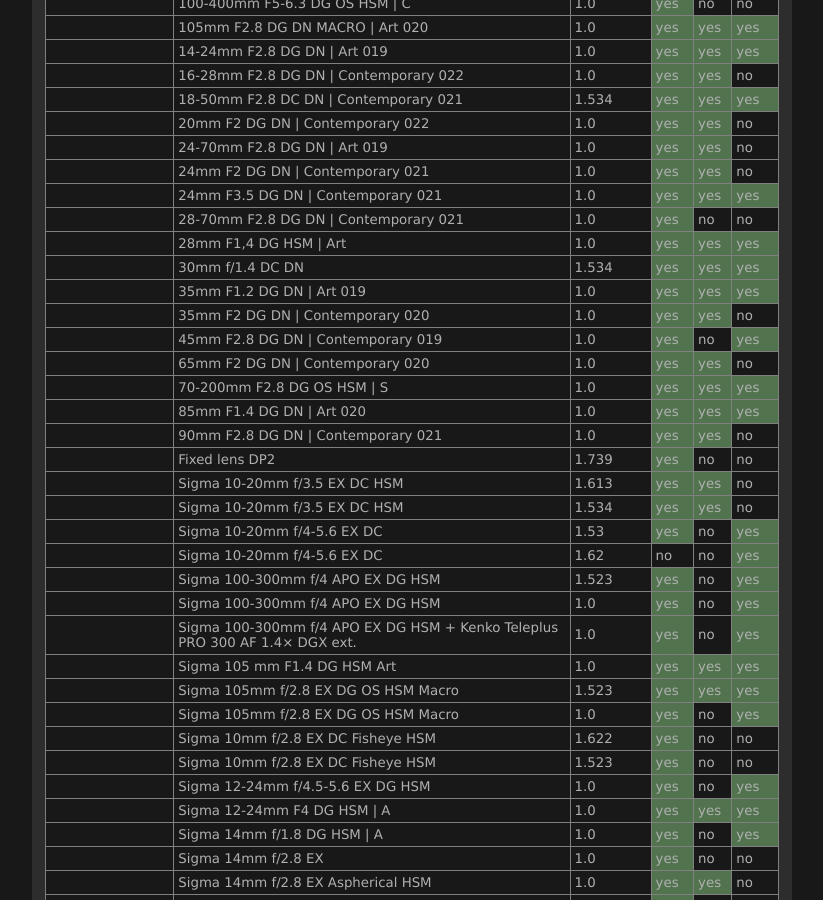
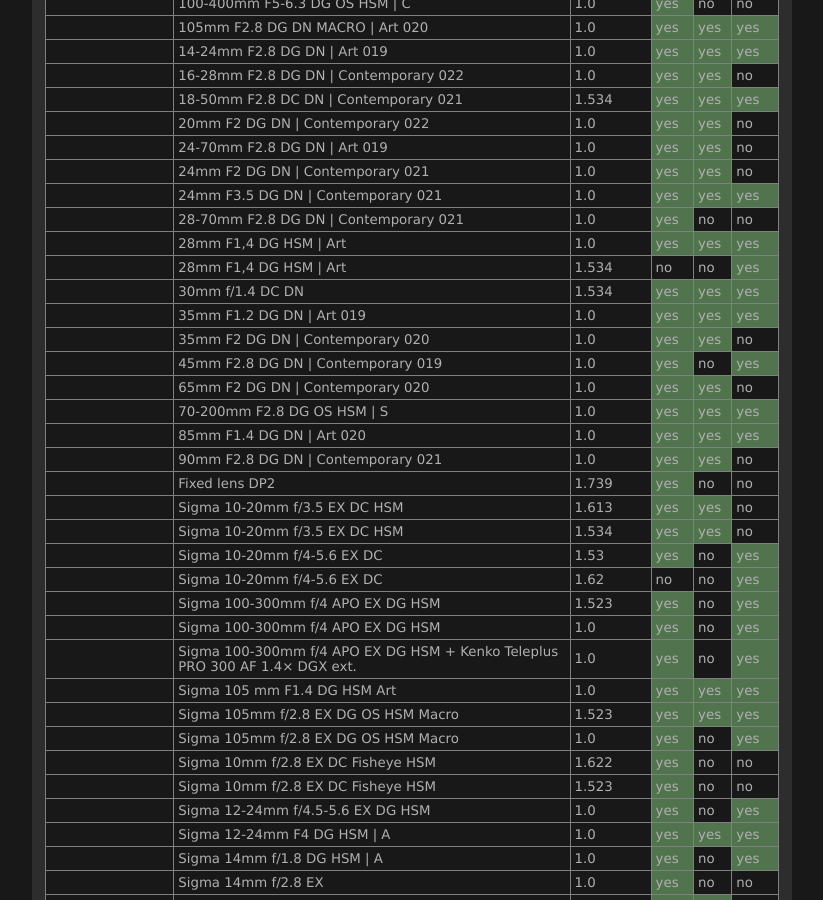
Before and after one commit to lensfun/lensfun.github.io, a Jekyll site: the page built from _posts/lenslist/2999-12-31-Lenslist-master.md, in a window 1280 px wide and 900 px high, scrolled down 23724 px. Shown: the whole window, without its empty margins (284-1107 px from the left). Built offline with Jekyll 4.4.1, drawn with Linux system fonts in a browser that asks for light colours.

Commit message:
Update master lens list from GitHub Actions

```diff
--- a/_posts/lenslist/2999-12-31-Lenslist-master.md
+++ b/_posts/lenslist/2999-12-31-Lenslist-master.md
@@ -983,6 +983,7 @@ This list was generated on 2024-09-02 from current Lensfun sources. Your Lensfun
 <tr class="lenslist-bg2"><td></td><td>24mm F3.5 DG DN | Contemporary 021</td><td>1.0</td><td class="lenslist-highlight lenslist-check">yes</td><td class="lenslist-highlight lenslist-check">yes</td><td class="lenslist-highlight lenslist-check">yes</td></tr>
 <tr class="lenslist-bg2"><td></td><td>28-70mm F2.8 DG DN | Contemporary 021</td><td>1.0</td><td class="lenslist-highlight lenslist-check">yes</td><td class="lenslist-check">no</td><td class="lenslist-check">no</td></tr>
 <tr class="lenslist-bg2"><td></td><td>28mm F1,4 DG HSM | Art</td><td>1.0</td><td class="lenslist-highlight lenslist-check">yes</td><td class="lenslist-highlight lenslist-check">yes</td><td class="lenslist-highlight lenslist-check">yes</td></tr>
+<tr class="lenslist-bg2"><td></td><td>28mm F1,4 DG HSM | Art</td><td>1.534</td><td class="lenslist-check">no</td><td class="lenslist-check">no</td><td class="lenslist-highlight lenslist-check">yes</td></tr>
 <tr class="lenslist-bg2"><td></td><td>30mm f/1.4 DC DN</td><td>1.534</td><td class="lenslist-highlight lenslist-check">yes</td><td class="lenslist-highlight lenslist-check">yes</td><td class="lenslist-highlight lenslist-check">yes</td></tr>
 <tr class="lenslist-bg2"><td></td><td>35mm F1.2 DG DN | Art 019</td><td>1.0</td><td class="lenslist-highlight lenslist-check">yes</td><td class="lenslist-highlight lenslist-check">yes</td><td class="lenslist-highlight lenslist-check">yes</td></tr>
 <tr class="lenslist-bg2"><td></td><td>35mm F2 DG DN | Contemporary 020</td><td>1.0</td><td class="lenslist-highlight lenslist-check">yes</td><td class="lenslist-highlight lenslist-check">yes</td><td class="lenslist-check">no</td></tr>
```
